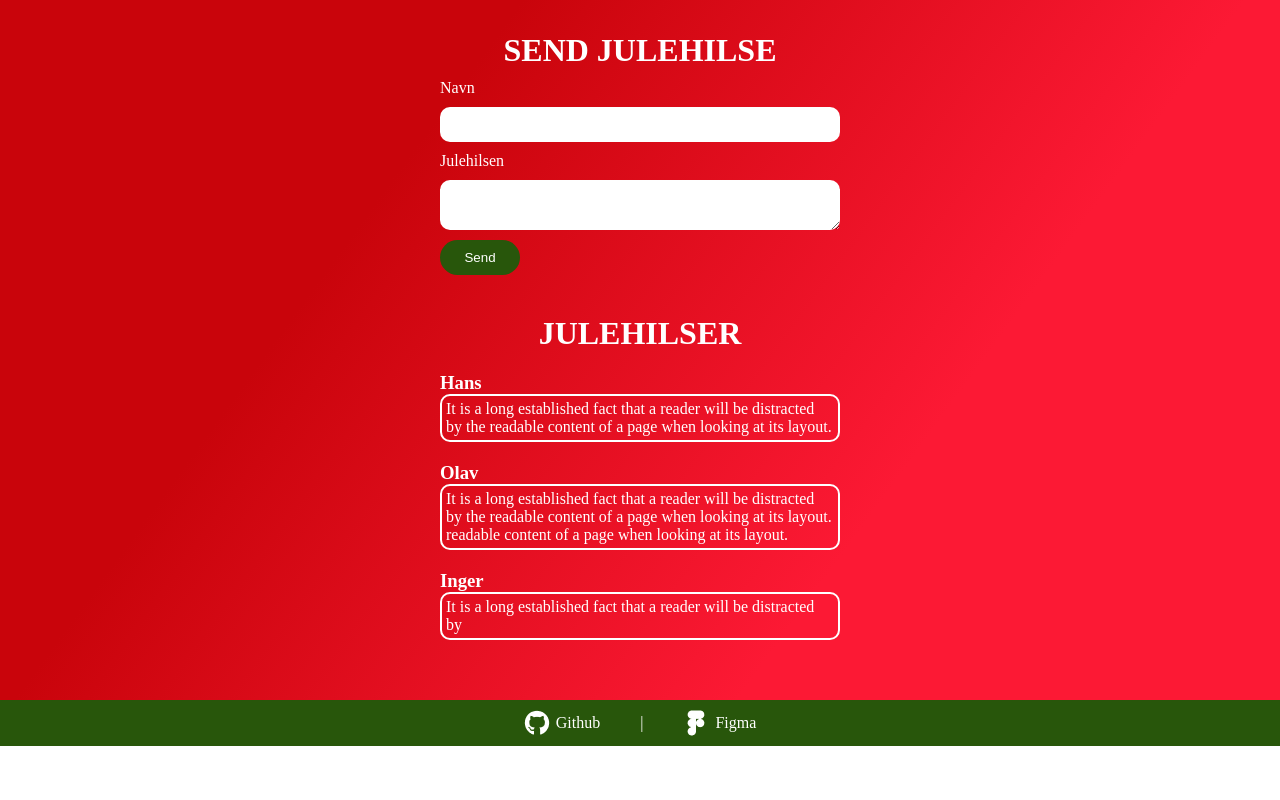
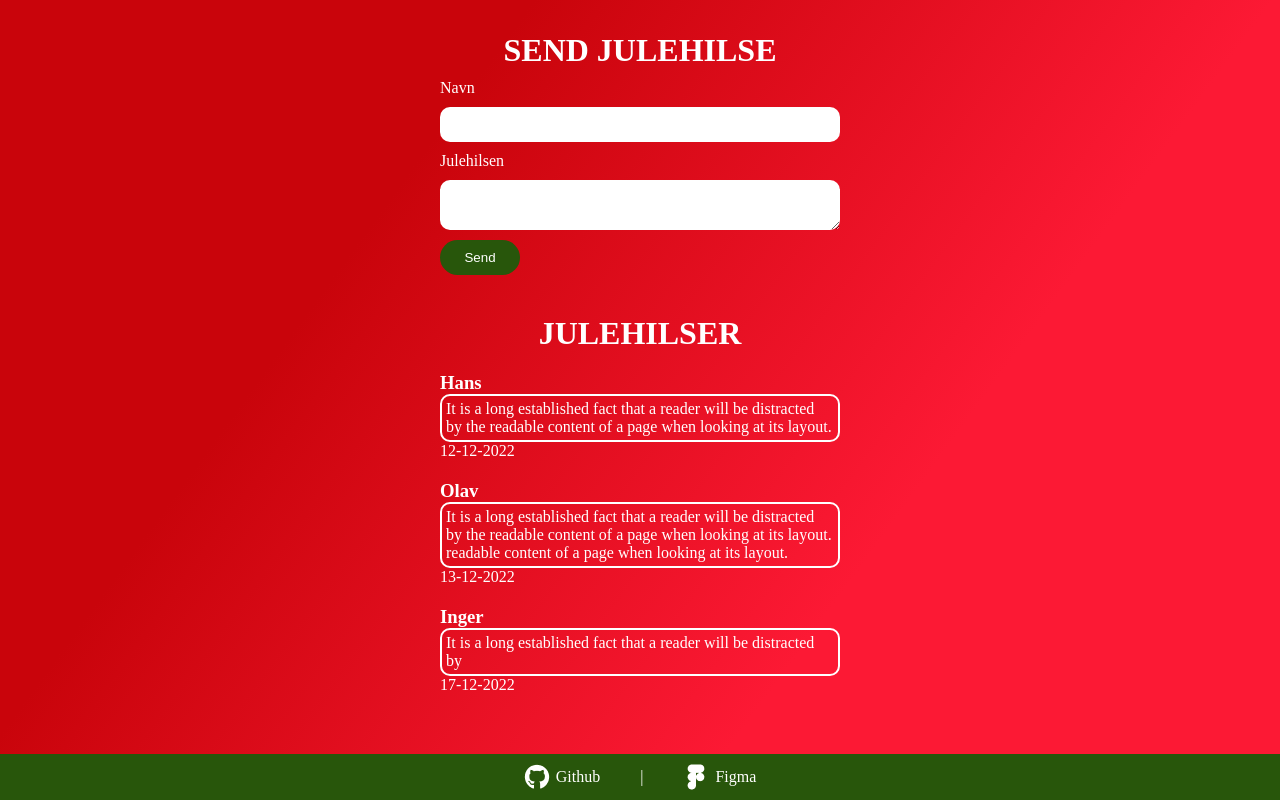
Before and after one commit to Erlandino/Christmas-task, a React (Create React App) app: page / in a window 1280 px wide. Shown: the part 828-1628 px from the top of the page. Before the commit the page ends 1574 px from the top, so only its background shows below. Built offline with nearby package versions, Linux system fonts and the light colour scheme.

Commit message:
added timestamp to greetings and fixed a security risk related to _blanc

```diff
--- a/package.json
+++ b/package.json
@@ -1,6 +1,7 @@
 {
   "name": "christmas-countdown",
   "version": "0.1.0",
+  "homepage": "https://Erlandino.github.io/Christmas-task",
   "private": true,
   "dependencies": {
     "@testing-library/jest-dom": "^5.16.5",
@@ -12,6 +13,8 @@
     "web-vitals": "^2.1.4"
   },
   "scripts": {
+    "predeploy": "npm run build",
+    "deploy": "gh-pages -d build",
     "start": "react-scripts start",
     "build": "react-scripts build",
     "test": "react-scripts test",
@@ -34,5 +37,8 @@
       "last 1 firefox version",
       "last 1 safari version"
     ]
+  },
+  "devDependencies": {
+    "gh-pages": "^4.0.0"
   }
 }
--- a/src/components/Footer.jsx
+++ b/src/components/Footer.jsx
@@ -10,6 +10,7 @@ export default function Footer() {
             className="footer__list__item__link"
             href="https://github.com/Erlandino/Christmas-task"
             target="_blank"
+            rel="noreferrer"
           >
             <img className="footer__list__item__link__logo" src={Github} alt="" /> Github
           </a>
@@ -20,6 +21,7 @@ export default function Footer() {
             className="footer__list__item__link"
             href="https://www.figma.com/file/cPIkeXKbLLojYG7EyJXObd/ChristmasCalender?node-id=2%3A33&t=voO52qHem3ftnr1A-1"
             target="_blank"
+            rel="noreferrer"
           >
             <img className="footer__list__item__link__logo" src={Figma} alt="" /> Figma
           </a>
--- a/src/components/Greetings.jsx
+++ b/src/components/Greetings.jsx
@@ -31,6 +31,7 @@ export default function Greetings() {
       return {
         name: event.target.id === "name" ? event.target.value : prevItem.name,
         message: event.target.id === "message" ? event.target.value : prevItem.message,
+        dateSent: `${new Date().getDate()}-${new Date().getMonth()}-${new Date().getFullYear()}`,
       };
     });
   }
@@ -46,6 +47,7 @@ export default function Greetings() {
 
   function postGreeting() {
     const post = localStorage.getItem("Greeting");
+
     console.log(post);
     if (post) {
       setOtherGreetings((prevState) => {
@@ -88,6 +90,7 @@ export default function Greetings() {
             <div key={index} className="greetings__list__output">
               <h3 className="greetings__list__output__title">{element.name}</h3>
               <p className="greetings__list__output__text">{element.message}</p>
+              <p className="greetings__list__output__date">{element.dateSent}</p>
             </div>
           );
         })}
```
Also changed, not shown: 1 other file (tests, documents, lock files or other folders).
